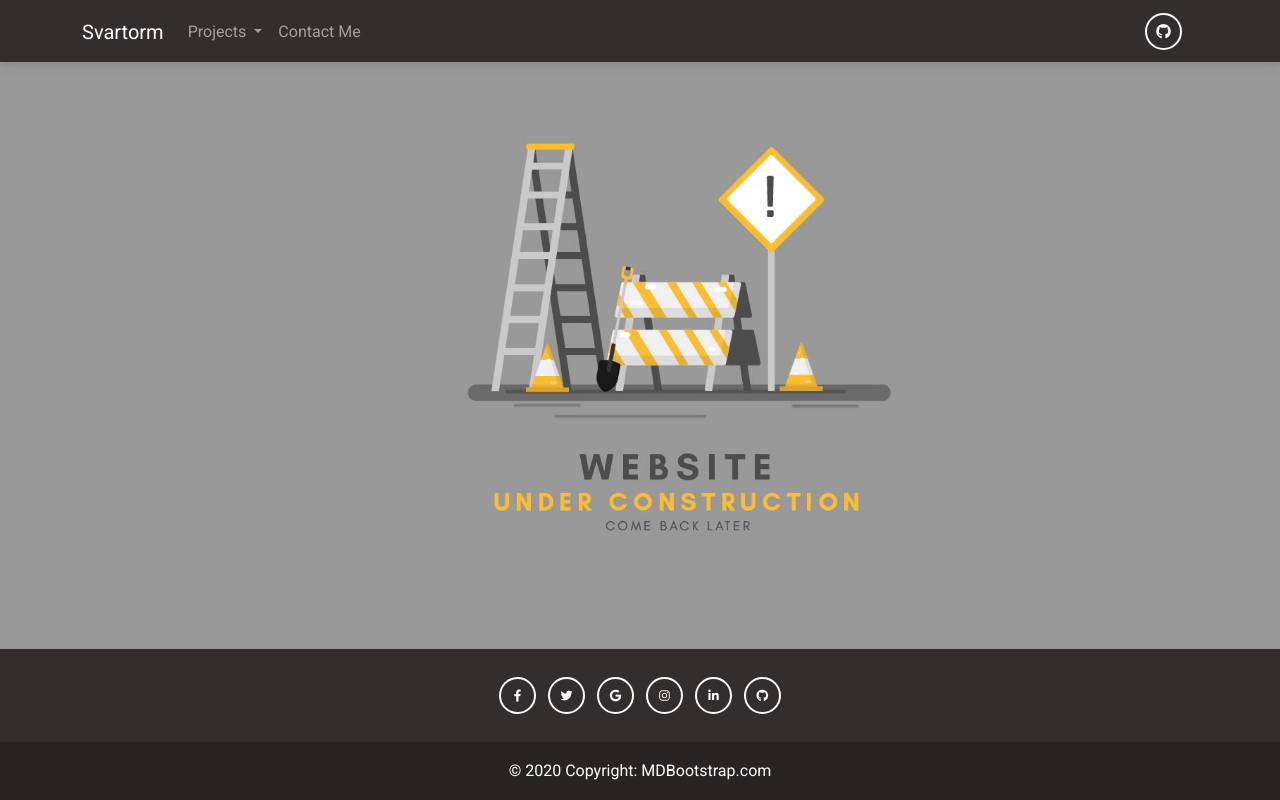
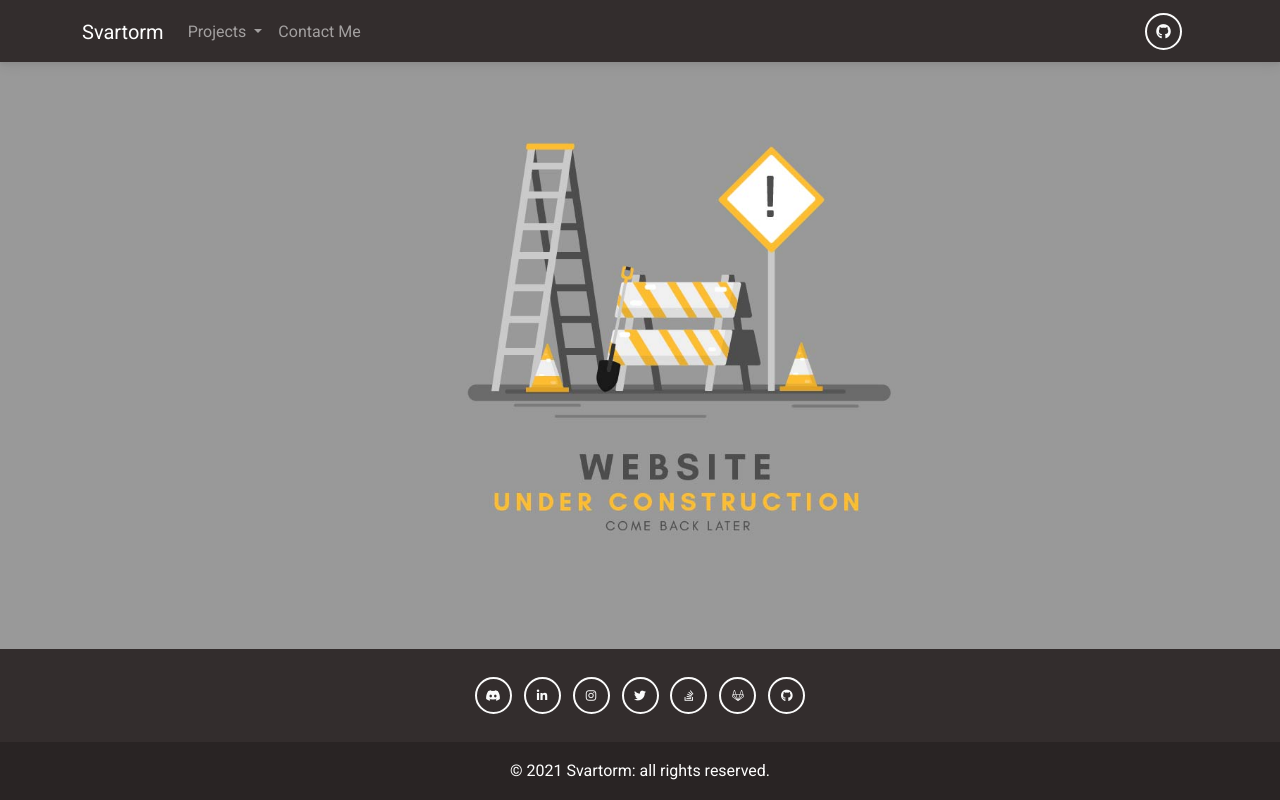
Before and after one commit to Svartorm/Svartorm.github.io, a plain HTML site: page index.html in a window 1280 px wide. Drawn offline with nearby package versions, Linux system fonts and the light colour scheme.

Commit message:
adjusted footer

```diff
--- a/index.html
+++ b/index.html
@@ -2,8 +2,11 @@
 <html lang="en">
 <head>
     <meta charset="utf-8">
+    <meta name="description" content="Svartorm's personal website">
+    <meta name="keywords" content="Svartorm, svartorm, SVARTORM, SvartOrm, Svart orm, svart, orm">
+    <meta name="author" content="Hugo 'Svartorm' Frangiamone">
     <meta name="viewport" content="width=device-width, initial-scale=1">
-    <title>Bootstrap demo</title>
+    <title>Svartorm</title>
     <link href="https://cdn.jsdelivr.net/npm/bootstrap@5.3.0-alpha1/dist/css/bootstrap.min.css" rel="stylesheet" integrity="sha384-GLhlTQ8iRABdZLl6O3oVMWSktQOp6b7In1Zl3/Jr59b6EGGoI1aFkw7cmDA6j6gD" crossorigin="anonymous">
     <!-- Font Awesome -->
     <link href="https://cdnjs.cloudflare.com/ajax/libs/font-awesome/6.0.0/css/all.min.css" rel="stylesheet"/>
@@ -101,7 +104,7 @@
 
                     <a
                         class="btn btn-outline-light btn-floating mx-3 my-1"
-                        href="#!"
+                        href="https://github.com/Svartorm"
                         role="button"
                     >
                     <i class="fab fa-github fa-lg"></i
@@ -125,9 +128,20 @@
         <div class="container p-4 pb-0">
         <!-- Section: Social media -->
         <section class="mb-4">
-            <!-- Facebook -->
+
+            <!-- Discord -->
             <a class="btn btn-outline-light btn-floating m-1" href="#!" role="button"
-            ><i class="fab fa-facebook-f"></i
+            ><i class="fab fa-discord"></i
+            ></a>
+
+            <!-- Linkedin -->
+            <a class="btn btn-outline-light btn-floating m-1" href="#!" role="button"
+            ><i class="fab fa-linkedin-in"></i
+            ></a>
+
+            <!-- Instagram -->
+            <a class="btn btn-outline-light btn-floating m-1" href="#!" role="button"
+            ><i class="fab fa-instagram"></i
             ></a>
 
             <!-- Twitter -->
@@ -135,25 +149,21 @@
             ><i class="fab fa-twitter"></i
             ></a>
 
-            <!-- Google -->
+            <!-- Stack Overflow -->
             <a class="btn btn-outline-light btn-floating m-1" href="#!" role="button"
-            ><i class="fab fa-google"></i
+            ><i class="fab fa-stack-overflow"></i
             ></a>
 
-            <!-- Instagram -->
+            <!-- Gitlab -->
             <a class="btn btn-outline-light btn-floating m-1" href="#!" role="button"
-            ><i class="fab fa-instagram"></i
-            ></a>
-
-            <!-- Linkedin -->
-            <a class="btn btn-outline-light btn-floating m-1" href="#!" role="button"
-            ><i class="fab fa-linkedin-in"></i
+            ><i class="fab fa-gitlab"></i
             ></a>
 
             <!-- Github -->
-            <a class="btn btn-outline-light btn-floating m-1" href="#!" role="button"
+            <a class="btn btn-outline-light btn-floating m-1" href="https://github.com/Svartorm" role="button"
             ><i class="fab fa-github"></i
             ></a>
+
         </section>
         <!-- Section: Social media -->
         </div>
@@ -161,8 +171,7 @@
 
         <!-- Copyright -->
         <div class="text-center p-3" style="background-color: rgba(0, 0, 0, 0.2);">
-        © 2020 Copyright:
-        <a class="text-white" href="https://mdbootstrap.com/">MDBootstrap.com</a>
+        © 2021 Svartorm: all rights reserved.
         </div>
         <!-- Copyright -->
     </footer>
```
Also changed, not shown: img/construcwide2.jpg (added), img/finalconstruc.jpg (added), 1 other file.
